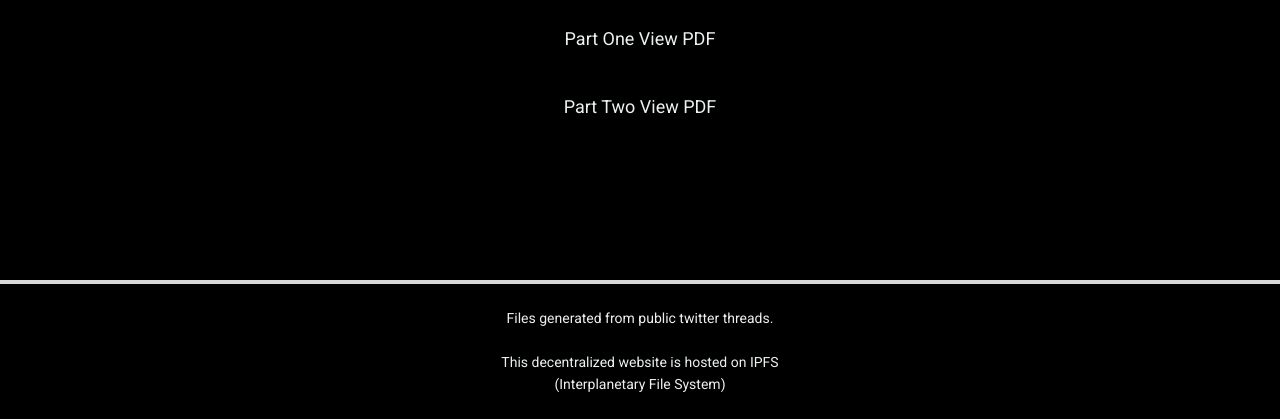
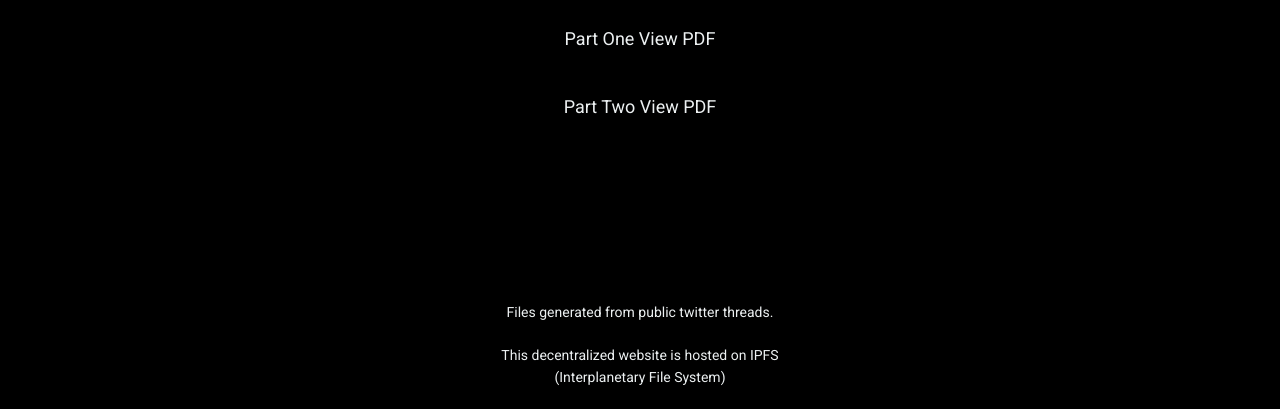
Before and after one commit to LMdoteth/palad1n, a website built with Parcel: page index.html in a window 1280 px wide. Shown: the part 723-1142 px from the top of the page. Built offline with nearby package versions, Linux system fonts and the light colour scheme.

Commit message:
Add files via upload

```diff
--- a/home.css
+++ b/home.css
@@ -79,38 +79,6 @@
   margin-bottom: var(--dl-space-space-fiveunits);
   text-decoration: none;
 }
-.home-section-separator {
-  width: 100%;
-  height: 1px;
-  display: flex;
-  align-items: flex-start;
-  flex-direction: column;
-  background-color: var(--dl-color-gray-900);
-}
-.home-section-separator1 {
-  width: 100%;
-  height: 1px;
-  display: flex;
-  align-items: flex-start;
-  flex-direction: column;
-  background-color: var(--dl-color-gray-900);
-}
-.home-section-separator2 {
-  width: 100%;
-  height: 1px;
-  display: flex;
-  align-items: flex-start;
-  flex-direction: column;
-  background-color: var(--dl-color-gray-900);
-}
-.home-section-separator3 {
-  width: 100%;
-  height: 1px;
-  display: flex;
-  align-items: flex-start;
-  flex-direction: column;
-  background-color: var(--dl-color-gray-900);
-}
 .home-footer-container {
   width: 100%;
   display: flex;
@@ -155,6 +123,9 @@
   }
   .home-text02 {
     color: #ecf0f1;
+  }
+  .home-footer {
+    height: 129px;
   }
   .home-link {
     color: #ecf0f1;
@@ -229,7 +200,11 @@
     color: #ecf0f1;
     text-decoration: none;
   }
+  .home-footer-container {
+    background-color: var(--dl-color-gray-black);
+  }
   .home-footer {
+    width: auto;
     padding: var(--dl-space-space-fiveunits);
     background-color: var(--dl-color-gray-black);
   }
@@ -291,7 +266,7 @@
   }
   .home-heading {
     color: rgb(236, 240, 241);
-    font-size: 35px;
+    font-size: 30px;
     font-family: Montserrat;
     font-weight: 700;
     line-height: 1.22;
@@ -317,9 +292,6 @@
     color: #ecf0f1;
     font-family: Roboto;
   }
-  .home-section-separator3 {
-    background-color: var(--dl-color-gray-500);
-  }
   .home-footer {
     padding: 0px;
     background-color: var(--dl-color-gray-black);
--- a/index.html
+++ b/index.html
@@ -102,10 +102,6 @@
             </div>
           </div>
         </div>
-        <div class="home-section-separator"></div>
-        <div class="home-section-separator1"></div>
-        <div class="home-section-separator2"></div>
-        <div class="home-section-separator3"></div>
         <div class="home-footer-container">
           <div class="home-footer">
             <div class="home-copyright-container">
```
